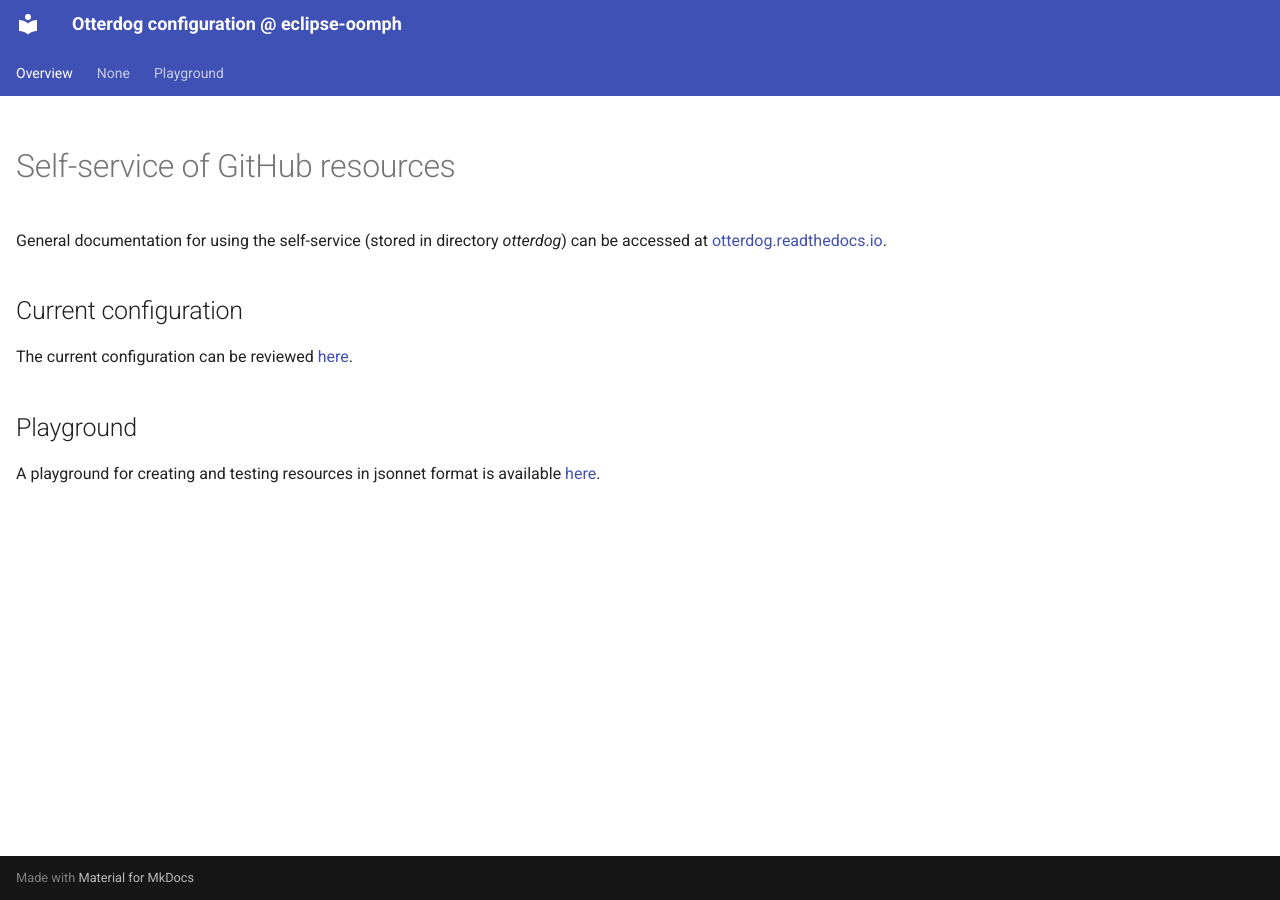
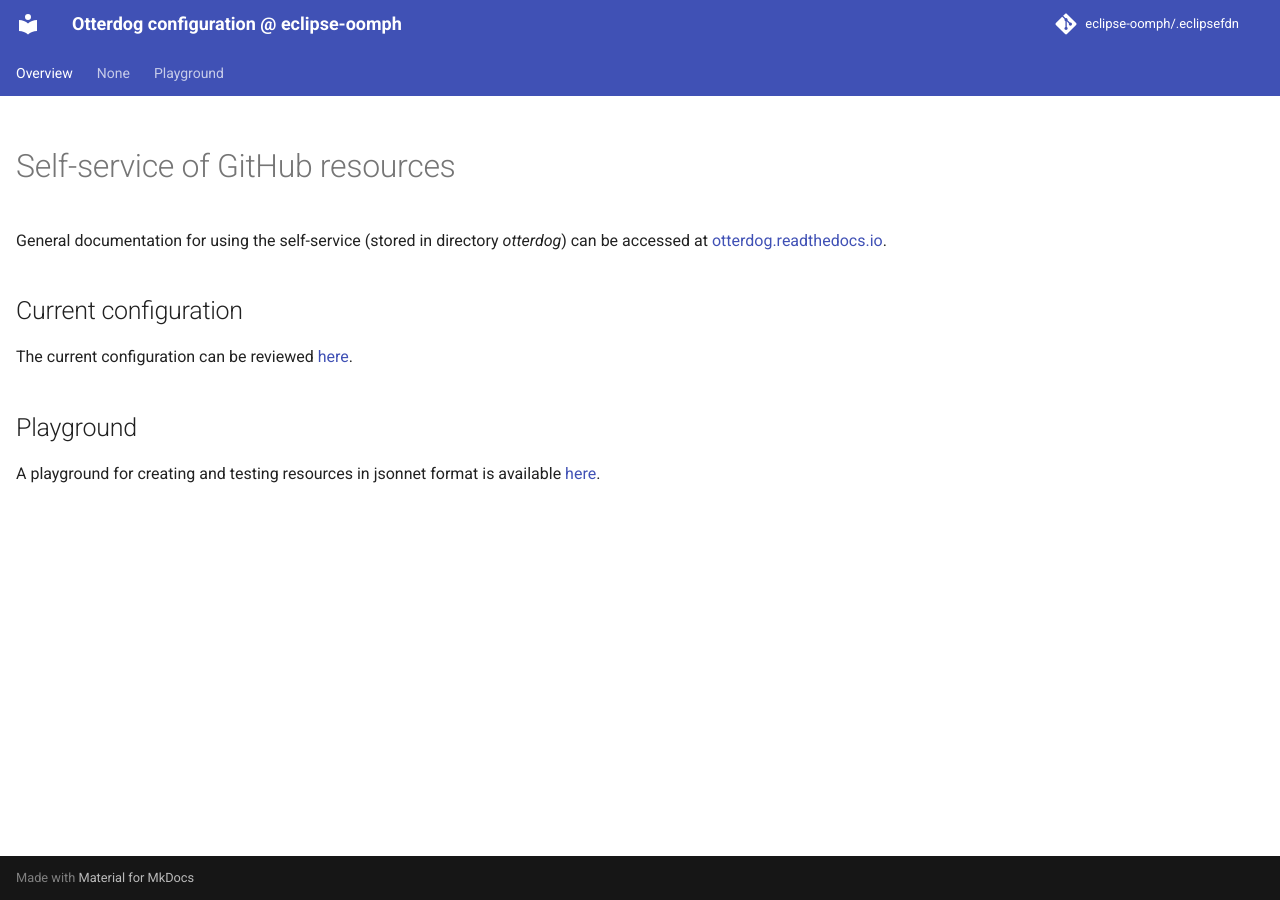
Before and after one commit to eclipse-oomph/.eclipsefdn, an MkDocs documentation site: the page built from docs/index.md, in a window 1280 px wide. Built offline with MkDocs 1.6.1 and Material for MkDocs 9.7.7, drawn with Linux system fonts in a browser that asks for light colours; comment, search, counter and statistics services are not loaded.

Commit message:
Updating file 'mkdocs.yml' with otterdog.

```diff
--- a/mkdocs.yml
+++ b/mkdocs.yml
@@ -3,6 +3,9 @@ site_description: Otterdog configuration @ eclipse-oomph
 strict: false
 
 site_url: https://eclipse-oomph.github.io/.eclipsefdn/
+
+repo_name: eclipse-oomph/.eclipsefdn
+repo_url: https://github.com/eclipse-oomph/.eclipsefdn/
 
 docs_dir: ./docs
 site_dir: ./_site
```
